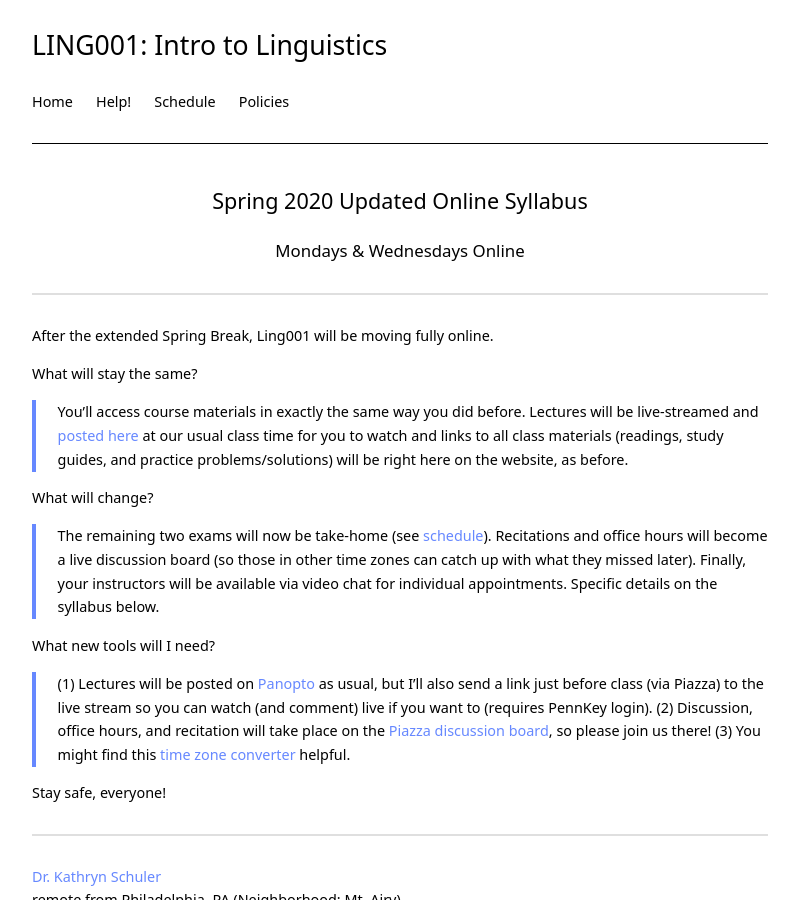
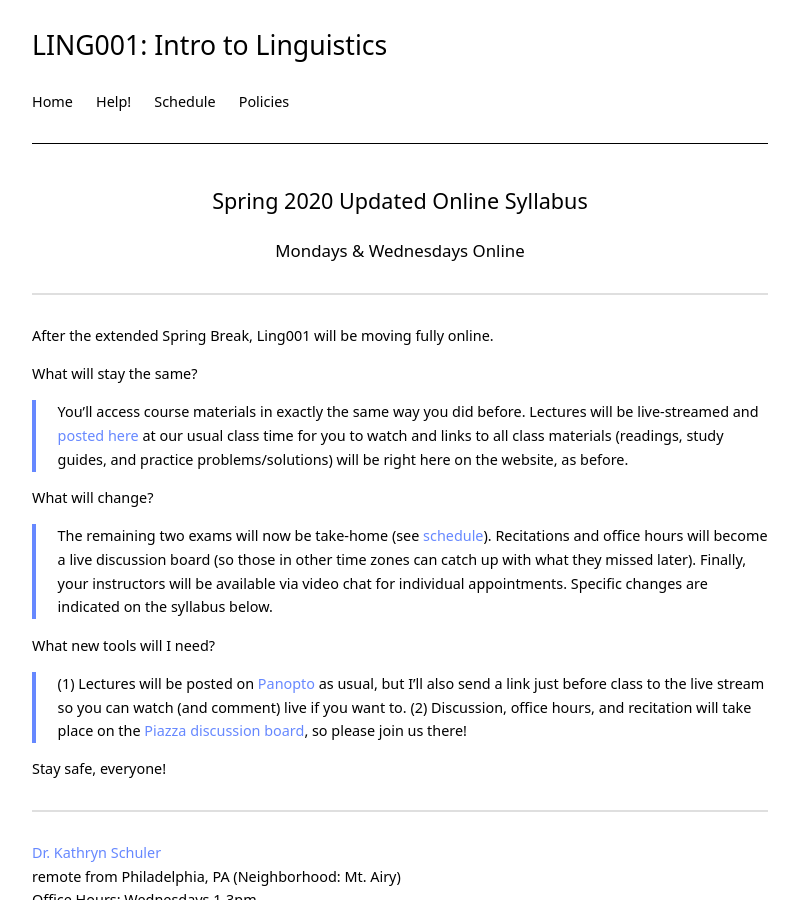
Before and after one commit to kschuler/ling001, a Jekyll site: the page built from index.md, in a window 1280 px wide and 900 px high. Shown: the whole window, without its empty margins (240-1039 px from the left). Built offline with Jekyll 4.4.1, drawn with Linux system fonts in a browser that asks for light colours.

Commit message:
Update index.md

```diff
--- a/index.md
+++ b/index.md
@@ -13,12 +13,11 @@ After the extended Spring Break, Ling001 will be moving fully online.
 > You'll access course materials in exactly the same way you did before. Lectures will be live-streamed and [posted here](https://upenn.hosted.panopto.com/Panopto/Pages/Sessions/List.aspx?folderID=99e28b4b-8d65-4ac1-9fe4-ab3c00e43bf5) at our usual class time for you to watch and links to all class materials (readings, study guides, and practice problems/solutions) will be right here on the website, as before.
 
 **What will change?**
-> The remaining two exams will now be take-home (see [schedule](#schedule)). Recitations and office hours will become a live discussion board (so those in other time zones can catch up with what they missed later). Finally, your instructors will be available via video chat for individual appointments. Specific details on the syllabus below.
+> The remaining two exams will now be take-home (see [schedule](#schedule)). Recitations and office hours will become a live discussion board (so those in other time zones can catch up with what they missed later). Finally, your instructors will be available via video chat for individual appointments. Specific changes are indicated on the syllabus below.
 
 **What new tools will I need?**
-> (1) Lectures will be posted on [Panopto](https://upenn.hosted.panopto.com/Panopto/Pages/Sessions/List.aspx?folderID=99e28b4b-8d65-4ac1-9fe4-ab3c00e43bf5) as usual, but I'll also send a link just before class (via Piazza) to the live stream so you can watch (and comment) live if you want to (requires PennKey login).
+> (1) Lectures will be posted on [Panopto](https://upenn.hosted.panopto.com/Panopto/Pages/Sessions/List.aspx?folderID=99e28b4b-8d65-4ac1-9fe4-ab3c00e43bf5) as usual, but I'll also send a link just before class to the live stream so you can watch (and comment) live if you want to.
 > (2) Discussion, office hours, and recitation will take place on the [Piazza discussion board](piazza.com/upenn/spring2020/ling001/home), so please join us there!
-> (3) You might find this [time zone converter](https://www.worldtimebuddy.com/) helpful.
 
 **Stay safe, everyone!**
 <hr>
```
